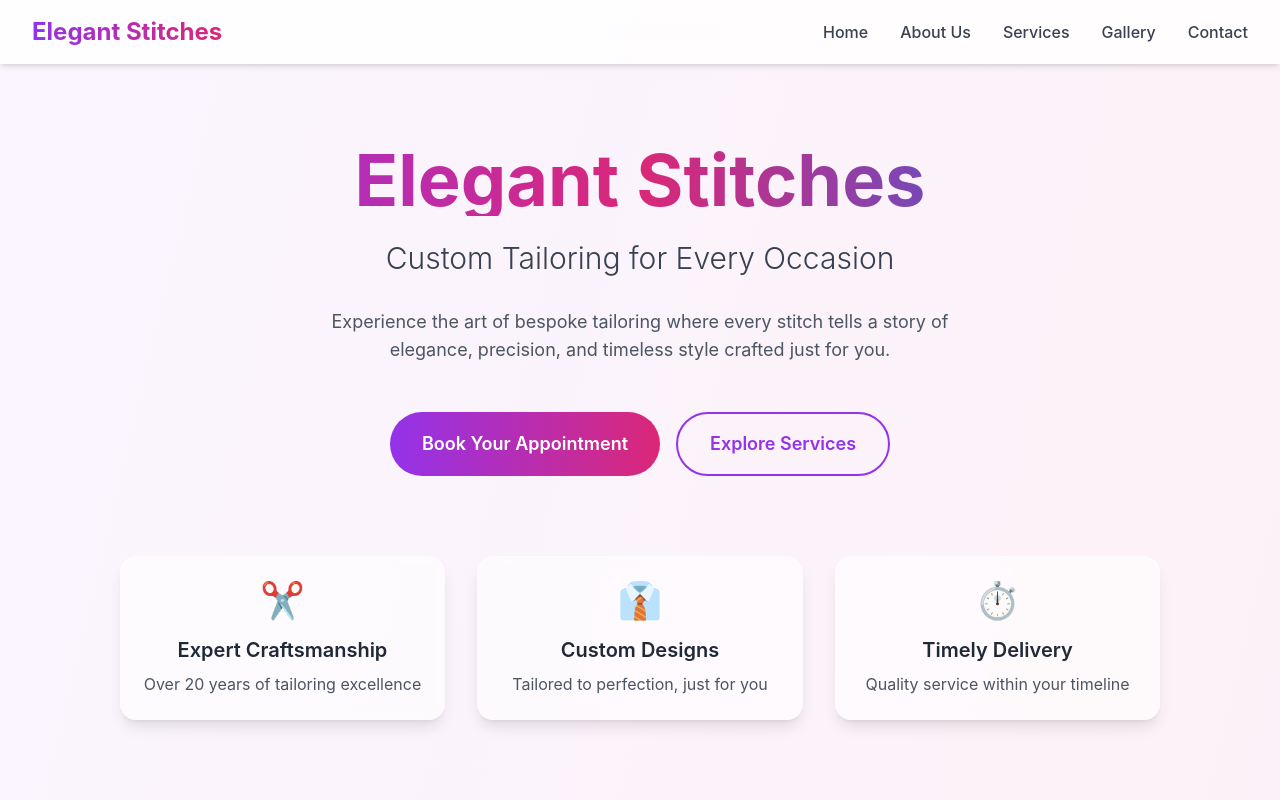
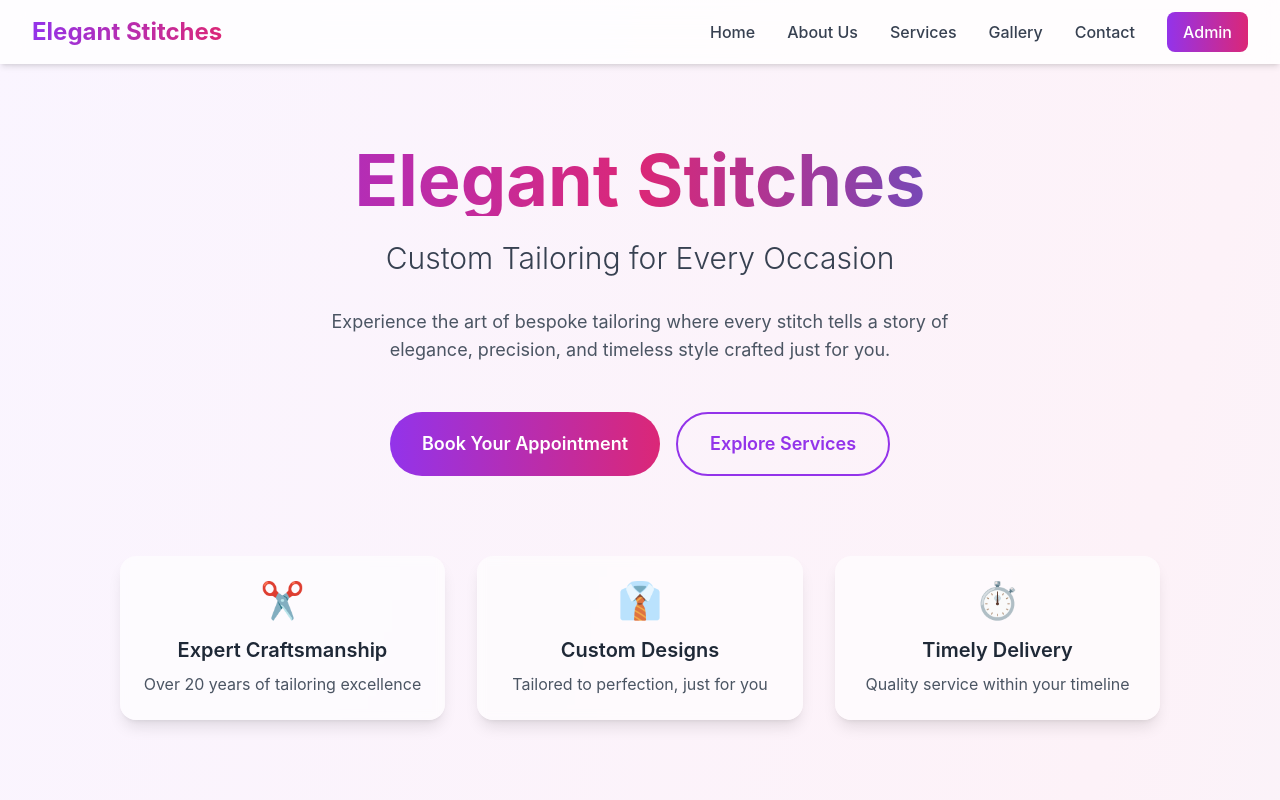
Before and after one commit to Tarun2231/Botique_Website-OCT12-V1.0, a React (Create React App) app: page / in a window 1280 px wide. Shown: the top 800 px of the page. Built offline with nearby package versions, Linux system fonts and the light colour scheme.

Commit message:
Add Admin panel link to navigation bar for easy access

```diff
--- a/src/components/landing/Navbar.js
+++ b/src/components/landing/Navbar.js
@@ -38,6 +38,12 @@ function Navbar() {
             <button onClick={() => scrollToSection('contact')} className="text-gray-700 hover:text-purple-600 transition font-medium">
               Contact
             </button>
+            <a
+              href="/admin"
+              className="bg-gradient-to-r from-purple-600 to-pink-600 text-white px-4 py-2 rounded-lg hover:shadow-lg hover:scale-105 transition-all duration-300 font-medium"
+            >
+              Admin
+            </a>
           </div>
 
           {/* Mobile menu button */}
@@ -77,6 +83,12 @@ function Navbar() {
             <button onClick={() => scrollToSection('contact')} className="block w-full text-left px-3 py-2 text-gray-700 hover:bg-purple-50 hover:text-purple-600 rounded-md">
               Contact
             </button>
+            <a
+              href="/admin"
+              className="block w-full text-left px-3 py-2 bg-gradient-to-r from-purple-600 to-pink-600 text-white rounded-md hover:opacity-90 transition"
+            >
+              Admin Panel
+            </a>
           </div>
         </div>
       )}
```
